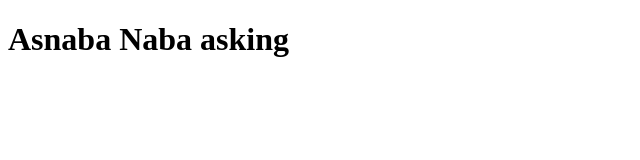
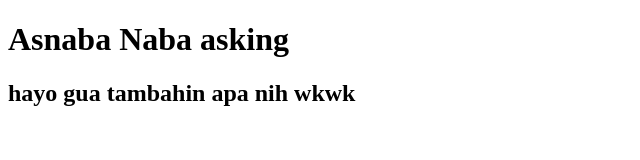
Before and after one commit to nabati17/bljgit, a plain HTML site: page index.html in a window 1280 px wide. Shown: the whole page, without its empty margins (0-640 px from the left). Drawn offline with Linux system fonts and the light colour scheme.

Commit message:
gua tambahain h2

```diff
--- a/index.html
+++ b/index.html
@@ -8,5 +8,6 @@
   </head>
   <body>
     <h1>Asnaba Naba asking</h1>
+    <h2>hayo gua tambahin apa nih wkwk</h2>
   </body>
 </html>
```
